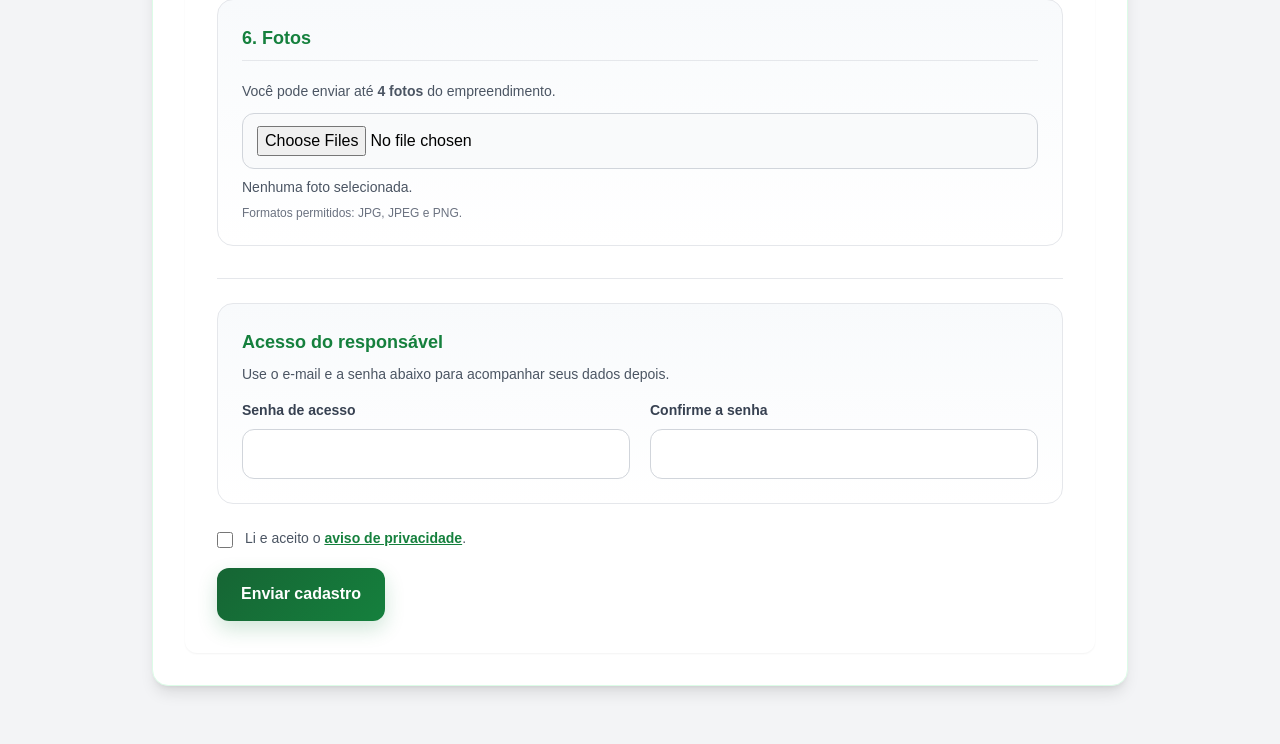
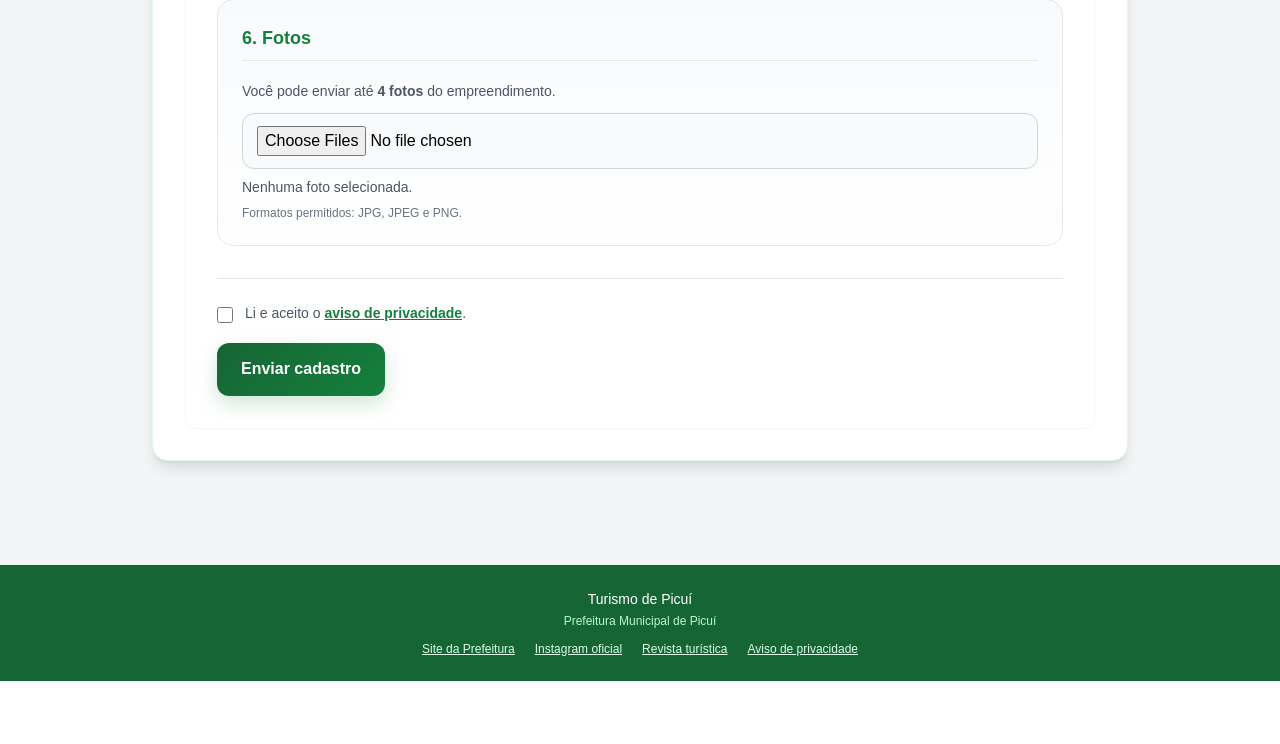
Before and after one commit to Marcosplira/turismopicui, a Django app: page /cadastro/ in a window 1280 px wide. Shown: the part 5213-5957 px from the top of the page. After the commit the page ends 5894 px from the top, so only its background shows below. Run offline with Django 5.2, Linux system fonts and the light colour scheme; data that the repository does not hold is empty; some libraries are stand-ins or nearby versions.

Commit message:
Simplifica consulta dos dados do cadastro

```diff
--- a/cadastro/forms.py
+++ b/cadastro/forms.py
@@ -3,17 +3,6 @@ from .models import Empreendimento
 
 
 class EmpreendimentoForm(forms.ModelForm):
-    senha_acesso = forms.CharField(
-        required=True,
-        label="Senha para acompanhar seu cadastro",
-        min_length=8,
-        widget=forms.PasswordInput,
-    )
-    confirmar_senha = forms.CharField(
-        required=True,
-        label="Confirme a senha",
-        widget=forms.PasswordInput,
-    )
     consentimento = forms.BooleanField(
         required=True,
         label="Aceito o uso dos dados para análise do cadastro.",
@@ -317,16 +306,3 @@ class EmpreendimentoForm(forms.ModelForm):
             self.fields["possui_cadastur"].initial = None
             self.fields["atende_agendamento"].initial = None
             self.fields["valoriza_cultura_local"].initial = None
-
-    def clean(self):
-        cleaned_data = super().clean()
-        if cleaned_data.get("senha_acesso") != cleaned_data.get(
-            "confirmar_senha"
-        ):
-            self.add_error("confirmar_senha", "As senhas precisam ser iguais.")
-        if not cleaned_data.get("email"):
-            self.add_error(
-                "email",
-                "Informe um e-mail para acessar seus dados depois.",
-            )
-        return cleaned_data
--- a/cadastro/templates/cadastro/cadastrar.html
+++ b/cadastro/templates/cadastro/cadastrar.html
@@ -863,31 +863,6 @@
 
                 <div class="border-t pt-6 mt-8">
 
-                    <div class="form-section mb-6">
-                        <h3 class="text-lg font-bold text-green-700 mb-2">Acesso do responsável</h3>
-                        <p class="text-sm text-gray-600 mb-4">
-                            Use o e-mail e a senha abaixo para acompanhar seus dados depois.
-                        </p>
-                        <div class="grid grid-cols-1 md:grid-cols-2 gap-5">
-                            <div>
-                                <label class="field-label" for="id_senha_acesso">Senha de acesso</label>
-                                <input type="password" name="senha_acesso" id="id_senha_acesso"
-                                    minlength="8" required class="field-input" autocomplete="new-password">
-                            </div>
-                            <div>
-                                <label class="field-label" for="id_confirmar_senha">Confirme a senha</label>
-                                <input type="password" name="confirmar_senha" id="id_confirmar_senha"
-                                    minlength="8" required class="field-input" autocomplete="new-password">
-                            </div>
-                        </div>
-                        {% if form.senha_acesso.errors %}
-                        <p class="text-red-600 text-sm mt-2">{{ form.senha_acesso.errors.0 }}</p>
-                        {% endif %}
-                        {% if form.confirmar_senha.errors %}
-                        <p class="text-red-600 text-sm mt-2">{{ form.confirmar_senha.errors.0 }}</p>
-                        {% endif %}
-                    </div>
-
                     <label class="flex items-start gap-3 text-sm text-gray-600 mb-5 cursor-pointer">
                         <input type="checkbox" name="consentimento" required class="mt-1 w-4 h-4">
                         <span>
--- a/cadastro/templates/cadastro/home.html
+++ b/cadastro/templates/cadastro/home.html
@@ -109,7 +109,7 @@
                     Fazer cadastro
                 </a>
 
-                <a href="{% url 'entrar' %}"
+                        <a href="{% url 'minha_area' %}"
                     class="min-w-[145px] bg-gray-100 hover:bg-gray-200 text-gray-800 font-bold px-5 py-3 rounded-lg text-center transition">
                     Meus dados
                 </a>
--- a/cadastro/templates/cadastro/minha_area.html
+++ b/cadastro/templates/cadastro/minha_area.html
@@ -19,7 +19,11 @@
             <dl class="grid sm:grid-cols-2 gap-3 mt-5 text-sm"><div><dt class="font-bold">Responsável</dt><dd>{{ empreendimento.responsavel }}</dd></div><div><dt class="font-bold">E-mail</dt><dd>{{ empreendimento.email }}</dd></div><div><dt class="font-bold">Telefone</dt><dd>{{ empreendimento.telefone }}</dd></div><div><dt class="font-bold">Localização</dt><dd>{{ empreendimento.endereco }}, {{ empreendimento.bairro_comunidade }}</dd></div></dl>
         </article>
         {% empty %}
-        <div class="bg-white rounded-2xl p-8 text-center">Nenhum cadastro vinculado a este acesso.</div>
+        <div class="bg-white rounded-2xl p-8 text-center">
+            <h2 class="text-xl font-bold">Nenhum cadastro recente neste navegador.</h2>
+            <p class="text-gray-600 mt-2">Envie um cadastro para consultar os dados automaticamente nesta área.</p>
+            <a href="{% url 'cadastrar_empreendimento' %}" class="inline-block mt-5 bg-green-700 text-white font-bold px-5 py-3 rounded-lg">Fazer cadastro</a>
+        </div>
         {% endfor %}
     </main>
 </body>
--- a/cadastro/templates/cadastro/sucesso.html
+++ b/cadastro/templates/cadastro/sucesso.html
@@ -50,7 +50,7 @@
             </a>
 
             <a
-                href="{% url 'entrar' %}"
+                href="{% url 'minha_area' %}"
                 class="inline-block mt-4 border border-green-700
                        text-green-700 hover:bg-green-50
                        font-bold px-6 py-3 rounded-lg">
--- a/cadastro/urls.py
+++ b/cadastro/urls.py
@@ -4,7 +4,6 @@ from . import views
 
 
 urlpatterns = [
-    path('entrar/', views.entrar, name='entrar'),
     path('sair/', views.sair, name='sair'),
     path('minha-area/', views.minha_area, name='minha_area'),
     path(
--- a/cadastro/views.py
+++ b/cadastro/views.py
@@ -3,9 +3,6 @@ from urllib.parse import quote_plus
 
 import qrcode
 from django.contrib import messages
-from django.contrib.auth import authenticate, login, logout
-from django.contrib.auth.decorators import login_required
-from django.contrib.auth.models import User
 from django.core.mail import send_mail
 from django.db import transaction
 from django.db.models import Q
@@ -132,28 +129,9 @@ def cadastrar_empreendimento(request):
 
             try:
 
-                email = form.cleaned_data["email"].lower()
-                if User.objects.filter(username=email).exists():
-                    form.add_error(
-                        "email",
-                        "Este e-mail já possui acesso. Use outro e-mail "
-                        "ou entre no painel.",
-                    )
-                    raise ValueError("E-mail já cadastrado")
-
                 with transaction.atomic():
-
-                    usuario = User.objects.create_user(
-                        username=email,
-                        email=email,
-                        password=form.cleaned_data["senha_acesso"],
-                        first_name=form.cleaned_data["responsavel"],
-                    )
-
                     # Salva o empreendimento
                     empreendimento = form.save()
-                    empreendimento.proprietario = usuario
-                    empreendimento.save(update_fields=["proprietario"])
 
                     # Salva cada foto
                     for foto in fotos:
@@ -183,11 +161,9 @@ def cadastrar_empreendimento(request):
                     "A Prefeitura irá analisar as informações.",
                 )
 
+                request.session["empreendimento_id"] = empreendimento.id
+
                 return redirect("cadastro_sucesso")
-
-            except ValueError:
-
-                messages.error(request, "Confira o e-mail informado.")
 
             except Exception:
 
@@ -221,28 +197,16 @@ def cadastro_sucesso(request):
     return render(request, "cadastro/sucesso.html")
 
 
-def entrar(request):
-    if request.method == "POST":
-        email = request.POST.get("email", "").strip().lower()
-        senha = request.POST.get("senha", "")
-        usuario = authenticate(request, username=email, password=senha)
-        if usuario is not None:
-            login(request, usuario)
-            return redirect("minha_area")
-        messages.error(request, "E-mail ou senha inválidos.")
-    return render(request, "cadastro/entrar.html")
+def sair(request):
+    request.session.pop("empreendimento_id", None)
+    return redirect("home")
 
 
-def sair(request):
-    logout(request)
-    return redirect("entrar")
-
-
-@login_required
 def minha_area(request):
-    empreendimentos = request.user.empreendimentos.prefetch_related(
-        "categorias", "fotos"
-    )
+    empreendimento_id = request.session.get("empreendimento_id")
+    empreendimentos = Empreendimento.objects.none()
+    if empreendimento_id:
+        empreendimentos = Empreendimento.objects.filter(id=empreendimento_id)
     return render(
         request,
         "cadastro/minha_area.html",
--- a/config/settings.py
+++ b/config/settings.py
@@ -184,5 +184,3 @@ DEFAULT_FROM_EMAIL = os.environ.get(
     'DEFAULT_FROM_EMAIL',
     'Turismo de Picuí <noreply@picui.pb.gov.br>',
 )
-
-LOGIN_URL = '/cadastro/entrar/'
```
Also changed, not shown: DOCUMENTACAO-ENTREGA.md (+2 -0 lines), cadastro/templates/cadastro/entrar.html (deleted, +0 -24 lines), cadastro/tests.py (+4 -11 lines).
